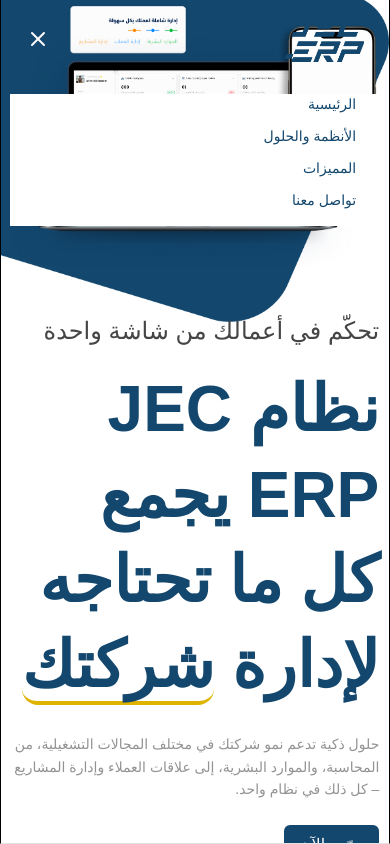
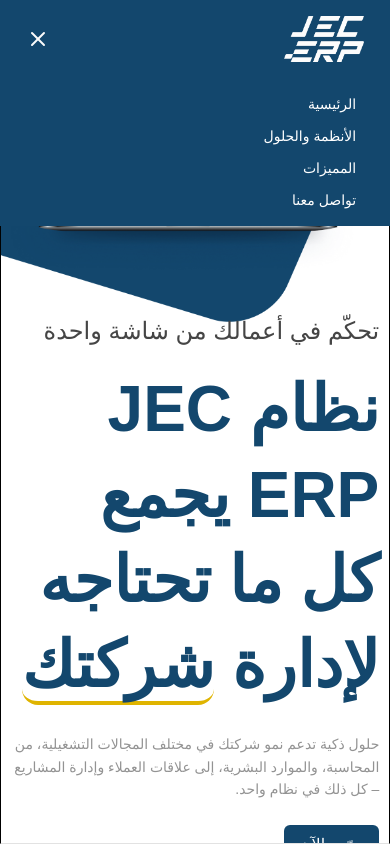
Before and after one commit to tanfeethi/erp_website, a React (Vite) app: page / in a window 390 px wide. Both pictures are taken after a click on the button 37 px from the left and 38 px from the top of the page. Shown: the top 844 px of the page. Built offline with nearby package versions, Linux system fonts and the light colour scheme; a web font is replaced by a local one.

Commit message:
Update Navbar.tsx

```diff
--- a/src/components/layout/Navbar.tsx
+++ b/src/components/layout/Navbar.tsx
@@ -23,17 +23,27 @@
     }
   }, [pathname]);
 
+  const isMobile = typeof window !== 'undefined' && window.innerWidth < 1024;
+
+  const navbarBgClass =
+    isMobile || isScrolled
+      ? 'bg-[#13476D] text-[#FCFCFC]'
+      : 'bg-transparent text-white';
+
   return (
     <div
-      className={`w-full navbar fixed top-0 z-50 transition-colors duration-300 ${isScrolled ? 'bg-[#13476D] text-[#FCFCFC]' : 'bg-transparent text-white'
-        }`}
+      className={`w-full navbar fixed top-0 z-50 transition-colors duration-300 ${navbarBgClass}`}
     >
       <WrapperContainer>
         <div className="flex justify-between items-center p-4">
           <div className="text-2xl font-bold tracking-wide">
             <Link to="/">
               <img
-                src={isScrolled ? '/assets/ERPWhite.png' : '/assets/ErpLoaderLogo.png'}
+                src={
+                  isMobile || isScrolled
+                    ? '/assets/ERPWhite.png'
+                    : '/assets/ErpLoaderLogo.png'
+                }
                 alt="JEC ERP"
                 className="w-20 transition-all duration-300"
               />
@@ -69,7 +79,7 @@
         </div>
 
         {isMobileMenuOpen && (
-          <div className={`lg:hidden px-6 pb-4 text-sm font-medium transition-all duration-300 ${isScrolled ? 'bg-[#13476D] text-white' : 'bg-white text-[#13476D]'}`}>
+          <div className="lg:hidden px-6 pb-4 text-sm font-medium bg-[#13476D] text-white transition-all duration-300">
             <ul className="space-y-3 mt-4">
               <li>
                 <Link to="/" onClick={() => setIsMobileMenuOpen(false)}>الرئيسية</Link>
```
